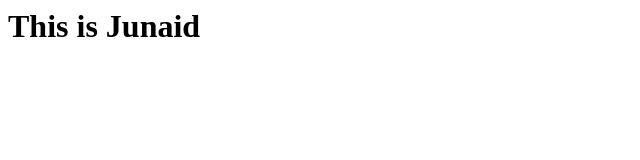
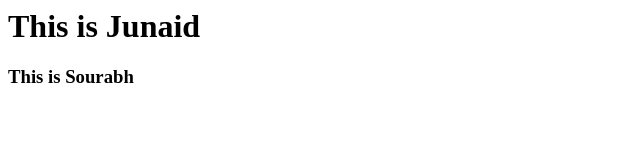
Before and after one commit to athos2113/WebProject, a plain HTML site: page index.html in a window 1280 px wide. Shown: the whole page, without its empty margins (0-640 px from the left). Drawn offline with Linux system fonts and the light colour scheme.

Commit message:
Update index.html

```diff
--- a/index.html
+++ b/index.html
@@ -1 +1,3 @@
 <h1> This is Junaid </h1>
+
+<h3> This is Sourabh </h3>
```
